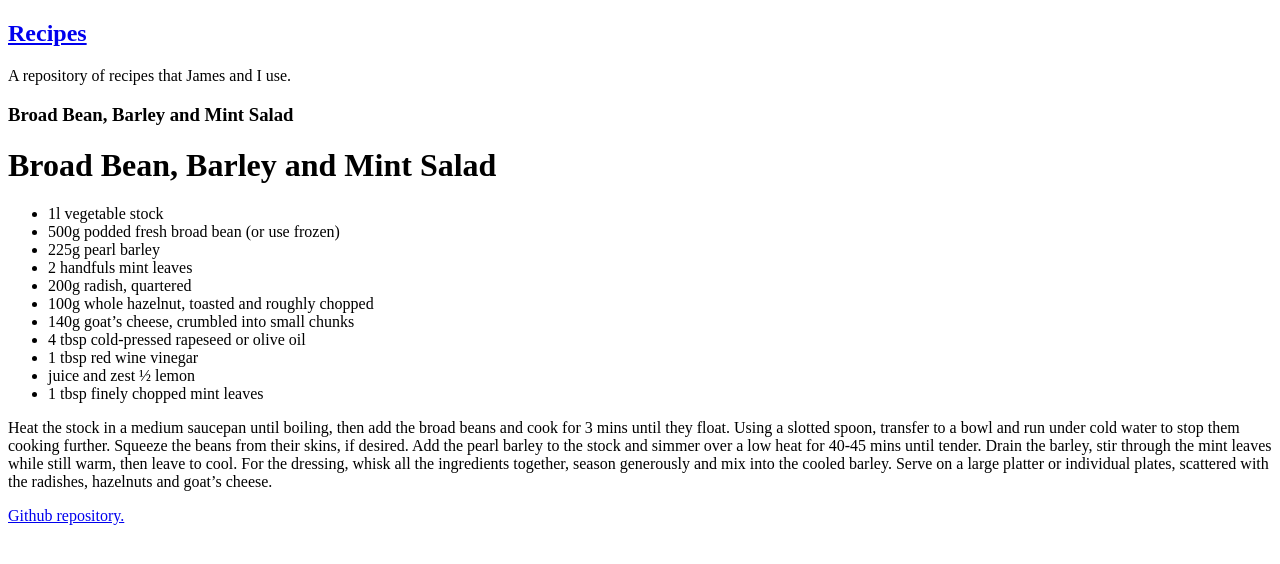
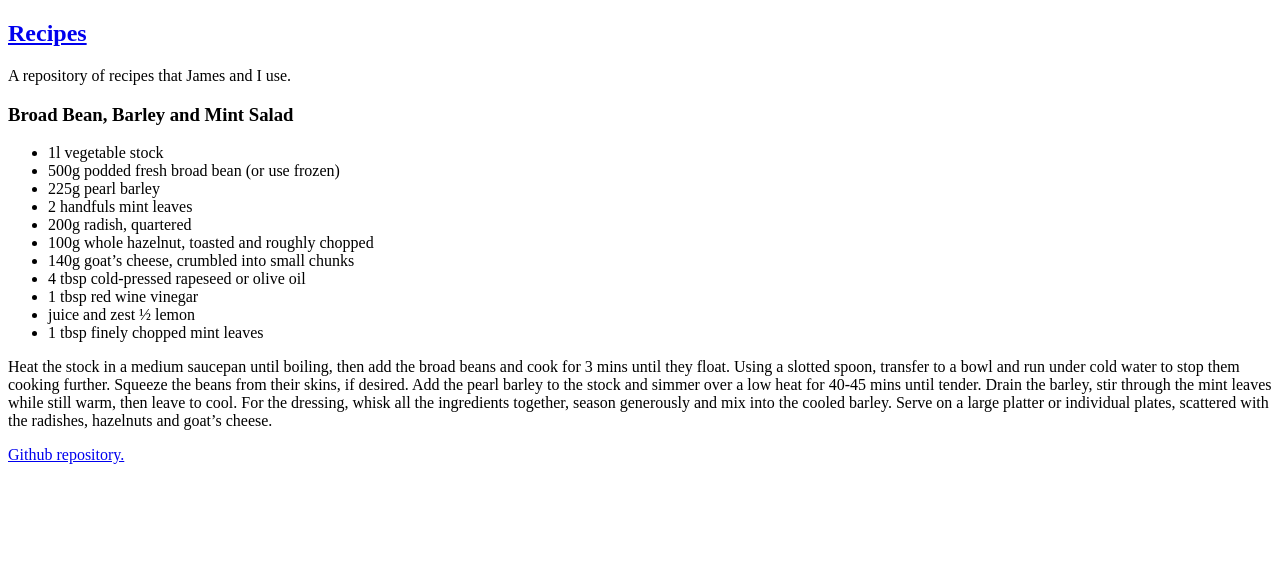
Before and after one commit to StatsRhian/recipes-old-website, a Jekyll site: the page built from _my_recipes/broad-bean-barley-mint-salad.md, in a window 1280 px wide. Shown: the top 564 px of the page. Built offline with Jekyll 4.4.1, drawn with Linux system fonts in a browser that asks for light colours.

Commit message:
Update broad-bean-barley-mint-salad.md

```diff
--- a/_my_recipes/broad-bean-barley-mint-salad.md
+++ b/_my_recipes/broad-bean-barley-mint-salad.md
@@ -2,8 +2,6 @@
 title: Broad Bean, Barley and Mint Salad
 layout: default
 ---
-
-# Broad Bean, Barley and Mint Salad
 
 - 1l vegetable stock
 - 500g podded fresh broad bean (or use frozen)
```
